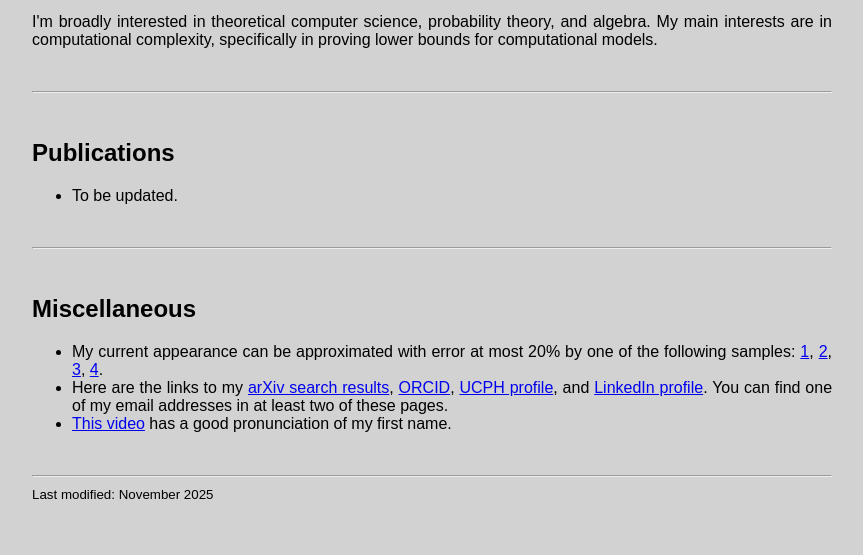
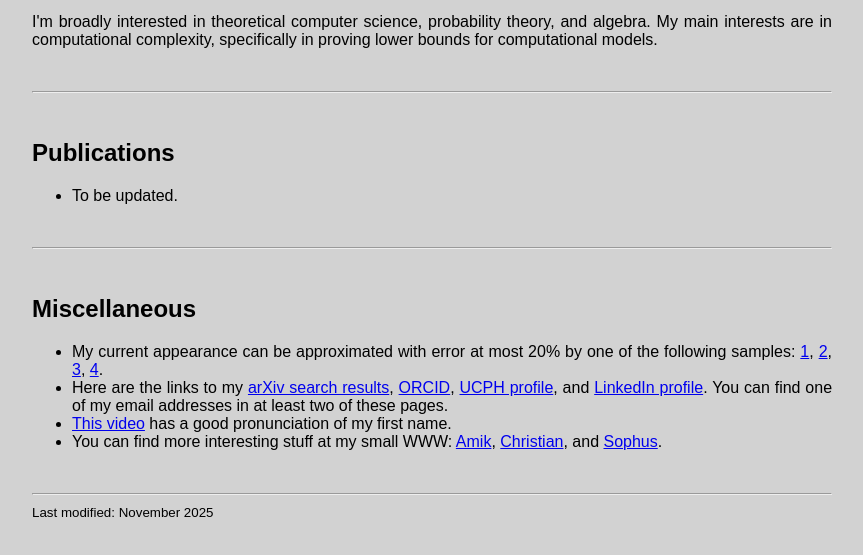
Before and after one commit to theobf/theobf.github.io, a plain HTML site: page index.html in a window 1280 px wide. Shown: the part 147-702 px from the top of the page, without its empty margins (208-1071 px from the left). Drawn offline with Linux system fonts and the light colour scheme.

Commit message:
Add small WWW
Signed-off-by: Théo Borém Fabris <theo.fabris@gmail.com>

```diff
--- a/index.html
+++ b/index.html
@@ -79,6 +79,11 @@
                 You can find one of my email addresses in at least two of these pages.</li>
             <li> <a href="https://www.youtube.com/watch?v=BwpbkZCOfC8&t=29s">This video</a>
                 has a good pronunciation of my first name.</li>
+            <li>You can find more interesting stuff at my small WWW:
+                <a href="https://sites.google.com/view/amik-raj-behera/home">Amik</a>,
+                <a href="https://cbertr.am/">Christian</a>, and
+                <a href="https://sophuswald.github.io/">Sophus</a>.
+            </li>
         </ul>
         </div>
         <br><hr>
```
